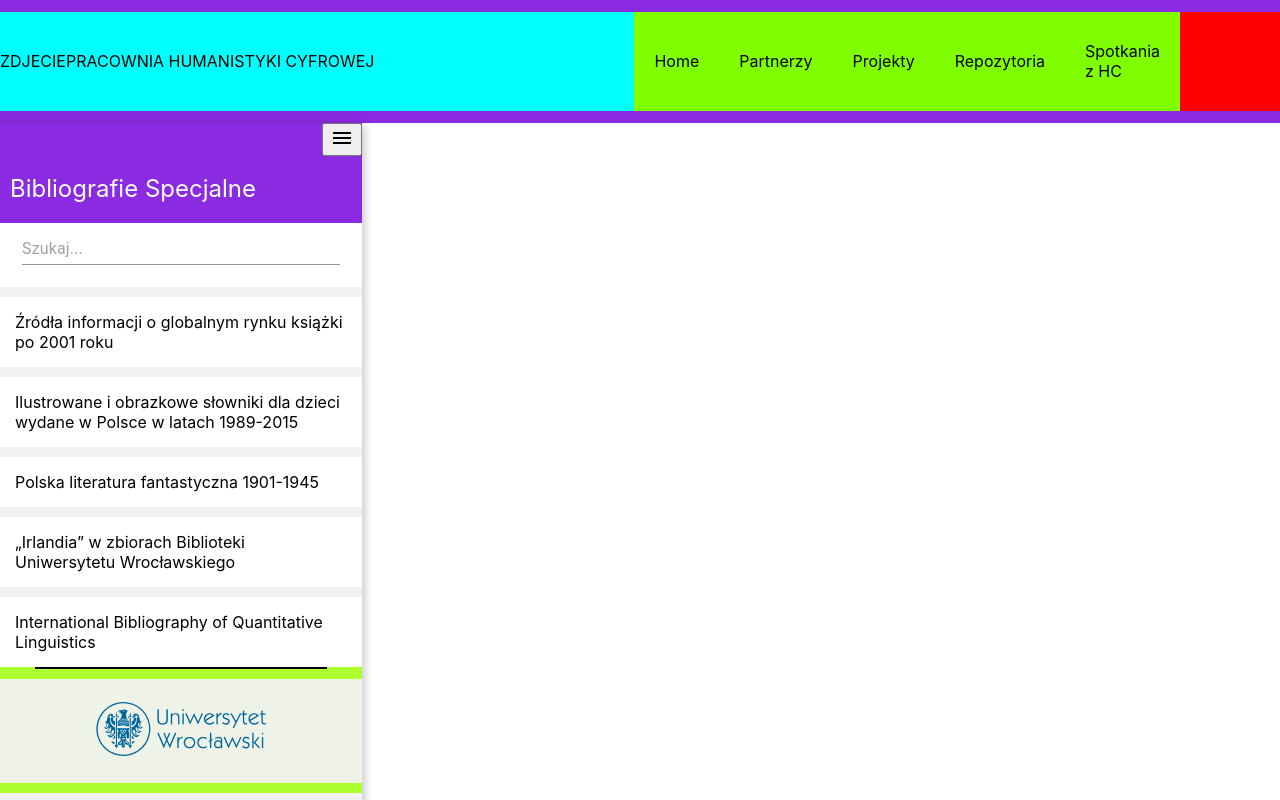
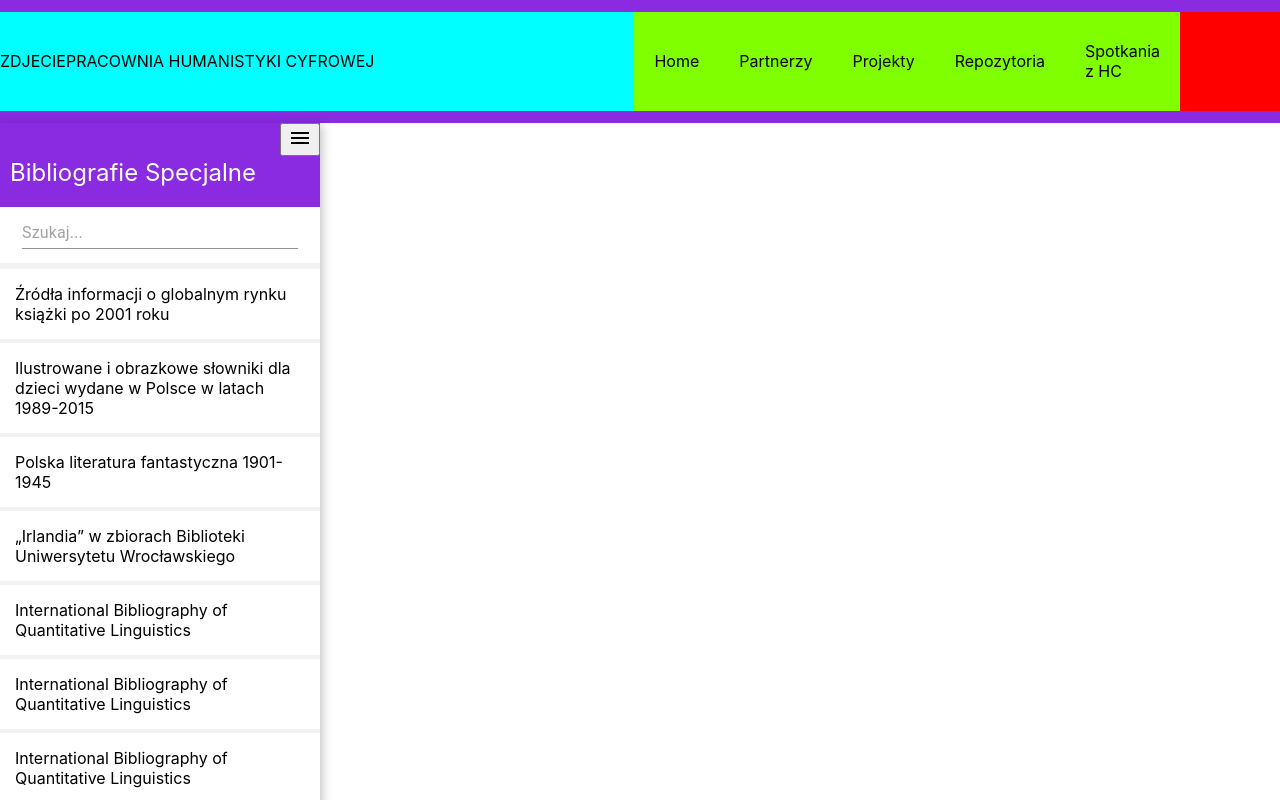
Before and after one commit to ppknUWr/frontend-bbz, a React (Create React App) app in the folder bbz-project/: page / in a window 1280 px wide. Built offline with nearby package versions, Linux system fonts and the light colour scheme.

Commit message:
Refactored Sidebar: added SidebarNav component. DataBaseList is now scrollable, added handleDBChange method

```diff
--- a/bbz-project/src/components/SidebarComponents/DataBaseList.js
+++ b/bbz-project/src/components/SidebarComponents/DataBaseList.js
@@ -3,35 +3,17 @@ import "../../styles/sidebar-styles.css";
 import DataBaseListItem from "./DataBaseListItem";
 
 
-const DataBaseList = () => {
+const DataBaseList = ({handleDBChange, dbList}) => {
 
-
-    const testData = [
-        {
-            title: "Źródła informacji o globalnym rynku książki po 2001 roku"
-        },
-        {
-            title: "Ilustrowane i obrazkowe słowniki dla dzieci wydane w Polsce w latach 1989-2015"
-        },
-        {
-            title: "Polska literatura fantastyczna 1901-1945"
-        },
-        {
-            title: "„Irlandia” w zbiorach Biblioteki Uniwersytetu Wrocławskiego"
-        },
-        {
-            title: "International Bibliography of Quantitative Linguistics"
-        }
-    ]
 
 
     /* have to find a way, how to make unique key for eac item in the list*/
     return (
         <div className="database-container">
         {
-            testData.map((item, index) => {
+            dbList.map((item, index) => {
                 return (
-                    <DataBaseListItem title={item.title}/>
+                    <DataBaseListItem handleDBChange={handleDBChange} dbName={item.dbName}/>
                 )
             })
         }
--- a/bbz-project/src/components/SidebarComponents/DataBaseListItem.js
+++ b/bbz-project/src/components/SidebarComponents/DataBaseListItem.js
@@ -1,11 +1,11 @@
 import React from "react";
 import "../../styles/sidebar-styles.css";
 
-const DataBaseListItem = ({ title }) => {
+const DataBaseListItem = ({ dbName, handleDBChange }) => {
 
     return (
-        <div className="list-item">
-            {title}
+        <div className="list-item" onClick={() => handleDBChange(dbName)}>
+            {dbName}
         </div>
     )
 }
--- a/bbz-project/src/components/SidebarComponents/Sidebar.js
+++ b/bbz-project/src/components/SidebarComponents/Sidebar.js
@@ -3,26 +3,53 @@ import "../../styles/sidebar-styles.css";
 import DataBaseList from "./DataBaseList";
 import DataBaseSearchTextField from "./DataBaseSearchTextField";
 import UniversitetLogo from "./UniversitetLogo";
-import MenuButton from "./MenuButton";
+import SidebarNav from "./SidebarNav";
 
 const Sidebar = () => {
+    /* visibility options probably will be only used in mobile version */
     const [visible, setVisible] = useState(true);
 
-    const handleNavbarClick = () => {
+    const testData = [
+        {
+            dbName: "Źródła informacji o globalnym rynku książki po 2001 roku"
+        },
+        {
+            dbName: "Ilustrowane i obrazkowe słowniki dla dzieci wydane w Polsce w latach 1989-2015"
+        },
+        {
+            dbName: "Polska literatura fantastyczna 1901-1945"
+        },
+        {
+            dbName: "„Irlandia” w zbiorach Biblioteki Uniwersytetu Wrocławskiego"
+        },
+        {
+            dbName: "International Bibliography of Quantitative Linguistics"
+        },
+        {
+            dbName: "International Bibliography of Quantitative Linguistics"
+        },
+        {
+            dbName: "International Bibliography of Quantitative Linguistics"
+        },
+        {
+            dbName: "International Bibliography of Quantitative Linguistics"
+        }
+    ]
+
+    const handleMenuBarClick = () => {
         setVisible(prevState => !prevState);
     }
 
+    const handleDBChange = (dbName) => {
+        console.log(dbName)
+    }
+
     return (<>
-        {!visible && <button onClick={handleNavbarClick}>X</button>}
+        {!visible && <button onClick={handleMenuBarClick}>X</button>}
         <div className={visible ? "sidebar active" : "sidebar"}>
-            <div className="navbar">
-                <div className="title">Bibliografie Specjalne</div>
-                <div>
-                    <MenuButton onClick={handleNavbarClick} />
-                </div>
-            </div>
+            <SidebarNav handleMenuBarClick={handleMenuBarClick}/>
             <DataBaseSearchTextField />
-            <DataBaseList />
+            <DataBaseList handleDBChange={handleDBChange} dbList={testData}/>
             <UniversitetLogo />
         </div>
         </>
--- /dev/null
+++ b/bbz-project/src/components/SidebarComponents/SidebarNav.js
@@ -0,0 +1,15 @@
+import "../../styles/sidebar-styles.css";
+import MenuButton from "./MenuButton";
+
+const SidebarNav = ({ handleMenuBarClick }) => {
+    return (
+        <div className="navbar">
+            <div className="title">Bibliografie Specjalne</div>
+            <div>
+                <MenuButton onClick={handleMenuBarClick} />
+            </div>
+    </div>
+    )
+}
+
+export default SidebarNav;
--- a/bbz-project/src/styles/sidebar-styles.css
+++ b/bbz-project/src/styles/sidebar-styles.css
@@ -1,27 +1,31 @@
 .sidebar {
-    background-color: #f2f2f2;
     position: fixed;
     display: flex;
     flex-direction: column;
-    width: 362px;
-    height: 850px;
-    /* height is bugged, it needs fix */
+
+    width: 320px;
+    height: 815px;     /* height is bugged, it needs fix */
     left: -100%;
+
     transition-duration: 850ms;
+
+    background-color: #f2f2f2;
     box-shadow: 0px 4px 10px 2px rgba(0, 0, 0, 0.25);
 }
 
 .sidebar.active {
     left: 0;
+
     transition-duration: 350ms;
 }
 
 .title {
-    font-size: 24px;
-    color: white;
     margin-bottom: 20px;
     margin-left: 10px;
     align-self: flex-end;
+
+    font-size: 24px;
+    color: white;
 }
 
 .menu-button {
@@ -29,9 +33,11 @@
 }
 
 .search-container {
-    height: 4em;
+    height: 8%;
+
+    background-color: white;
+    border-bottom: solid #f2f2f2f2 2px;
     text-align: center;
-    background-color: white;
 }
 
 .search-input {
@@ -43,40 +49,51 @@
 
 
 .navbar {
-    background-color: blueviolet;
-    height: 100px;
+    height: 12%;
     display: flex;
     flex-direction: row;
     justify-content: space-between;
+
+    background-color: blueviolet;
+}
+
+.database-container {
+    height: 78%;
+    display: flex;
+    flex-direction: column;
+
+    overflow-y: auto;
 }
 
 .list-item {
+    margin-top: 4px;
+    padding: 15px;
+
     background-color: white;
-    margin-top: 10px;
     font-size: 16px;
-    padding: 15px;
+
 }
 
-.database-container {
+
+.uwrlogo-container {
+    height: 18%;
     display: flex;
     flex-direction: column;
-}
 
-.uwrlogo-container {
-    display: flex;
-    flex-direction: column;
     background-color: greenyellow;
 }
 
 .universitet-logo {
+    margin-bottom: 10px;
+    margin-top: 10px;
+
     background-color: #f2f2f2f2;
     text-align: center;
-    margin-bottom: 10px;
-    margin-top: 10px;
 }
 
 .separator {
     width: 80%;
+    align-self: center;
+
     border: 1px solid #000000;
-    align-self: center;
 }
```
